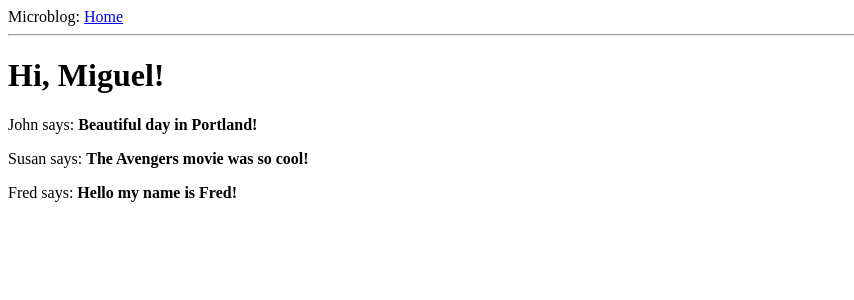
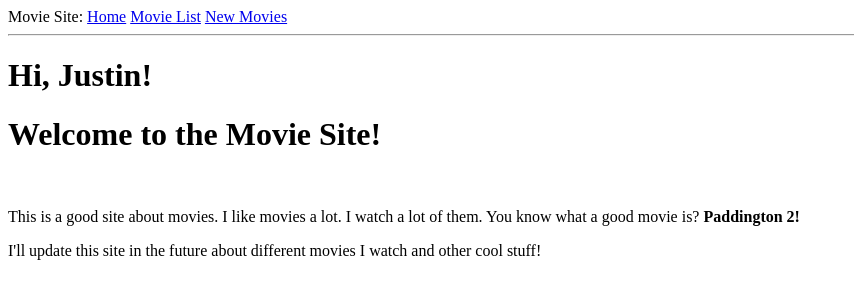
Before and after one commit to jmadcoding/movie_site, a Flask app: page / in a window 1280 px wide. Shown: the top 300 px of the page, without its empty margins (0-854 px from the left). Run offline with Flask 2, Linux system fonts and the light colour scheme.

Commit message:
This is the checked of Lab 2

```diff
--- a/app/routes.py
+++ b/app/routes.py
@@ -5,19 +5,39 @@ from app import app
 @app.route('/')
 @app.route('/index')
 def index():
-    user = {'username': 'Miguel'}
-    posts = [
+    user = {'username': 'Justin'}
+
+    return render_template('index.html', title='home', user=user)
+
+@app.route('/movie-list')
+def movieList():
+    movies = [
         {
-            'author': {'username': 'John'},
-            'body': 'Beautiful day in Portland!'
+            'author': {'movie': 'Paddington 2'},
+            'body': 'Paddington, now happily settled with the Brown family and a popular member of the local community,'
+                    ' picks up a series of odd jobs to buy the perfect present for his Aunt Lucys 100th birthday, '
+                    'only for the gift to be stolen.'
+
         },
         {
-            'author': {'username': 'Susan'},
-            'body': 'The Avengers movie was so cool!'
+            'author': {'movie': 'Gone Girl'},
+            'body': 'With his wifes disappearance having become the focus of an intense media circus, a man sees '
+                    'the spotlight turned on him when its suspected that he may not be innocent.'
         },
         {
-            'author': {'username': 'Fred'},
-            'body': 'Hello my name is Fred!'
+            'author': {'movie': 'Dr. Strangelove'},
+            'body': 'An insane general triggers a path to nuclear holocaust that a War Room full of politicians and '
+                    'generals frantically tries to stop.'
         }
     ]
-    return render_template('index.html', title='Home', user=user, posts=posts)
+    return render_template('movie-list.html', title='Movie List', movies=movies)
+
+@app.route('/new-movie')
+def newMovie():
+
+    return render_template('new-movie.html', title='New Movie')
+
+@app.route('/movie')
+def movie():
+
+    return render_template('movie.html', title='Movie')
--- a/app/templates/base.html
+++ b/app/templates/base.html
@@ -1,13 +1,17 @@
 <html>
     <head>
         {% if title %}
-        <title>{{ title }} - Microblog</title>
+        <title>{{ title }} - Movie Site</title>
         {% else %}
-        <title>Welcome to Microblog</title>
+        <title>Welcome to Movie Site</title>
         {% endif %}
     </head>
     <body>
-        <div>Microblog: <a href="/index">Home</a></div>
+        <div>
+            Movie Site: <a href="/index">Home</a>
+            <a href="movie-list">Movie List</a>
+            <a href="new-movie">New Movies</a>
+        </div>
         <hr>
         {% block content %}{% endblock %}
     </body>
--- a/app/templates/index.html
+++ b/app/templates/index.html
@@ -2,7 +2,8 @@
 
 {% block content %}
     <h1>Hi, {{ user.username }}!</h1>
-    {% for post in posts %}
-    <div><p>{{ post.author.username }} says: <b>{{ post.body }}</b></p></div>
-    {% endfor %}
+    <h1>Welcome to the Movie Site!</h1>
+    <br>
+    <p>This is a good site about movies. I like movies a lot. I watch a lot of them. You know what a good movie is? <b>Paddington 2!</b></p>
+    <p>I'll update this site in the future about different movies I watch and other cool stuff!</p>
 {% endblock %}
```
Also changed, not shown: app/templates/movie-list.html (added, +8 -0 lines), app/templates/movie.html (added, +13 -0 lines), app/templates/new-movie.html (added, +7 -0 lines).
